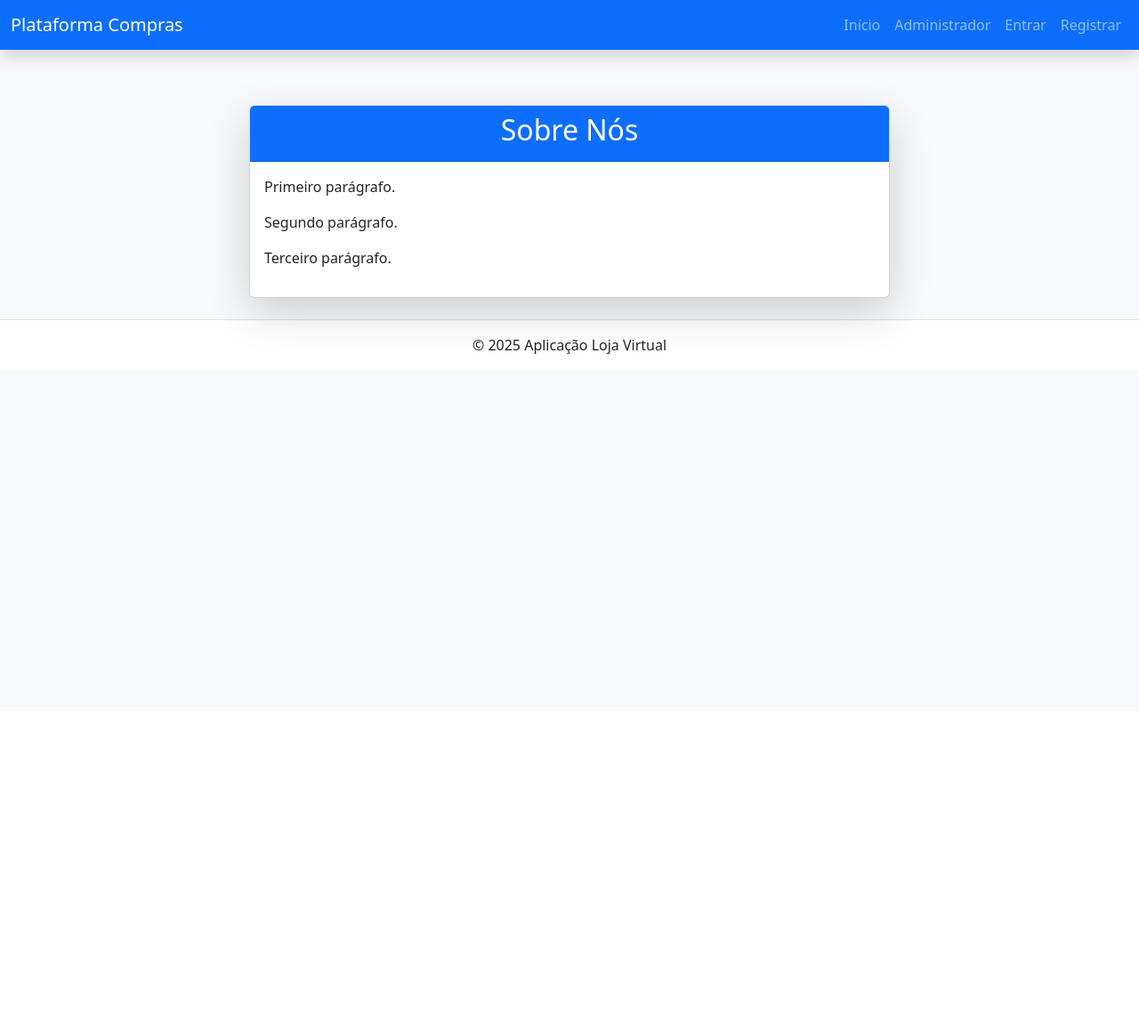
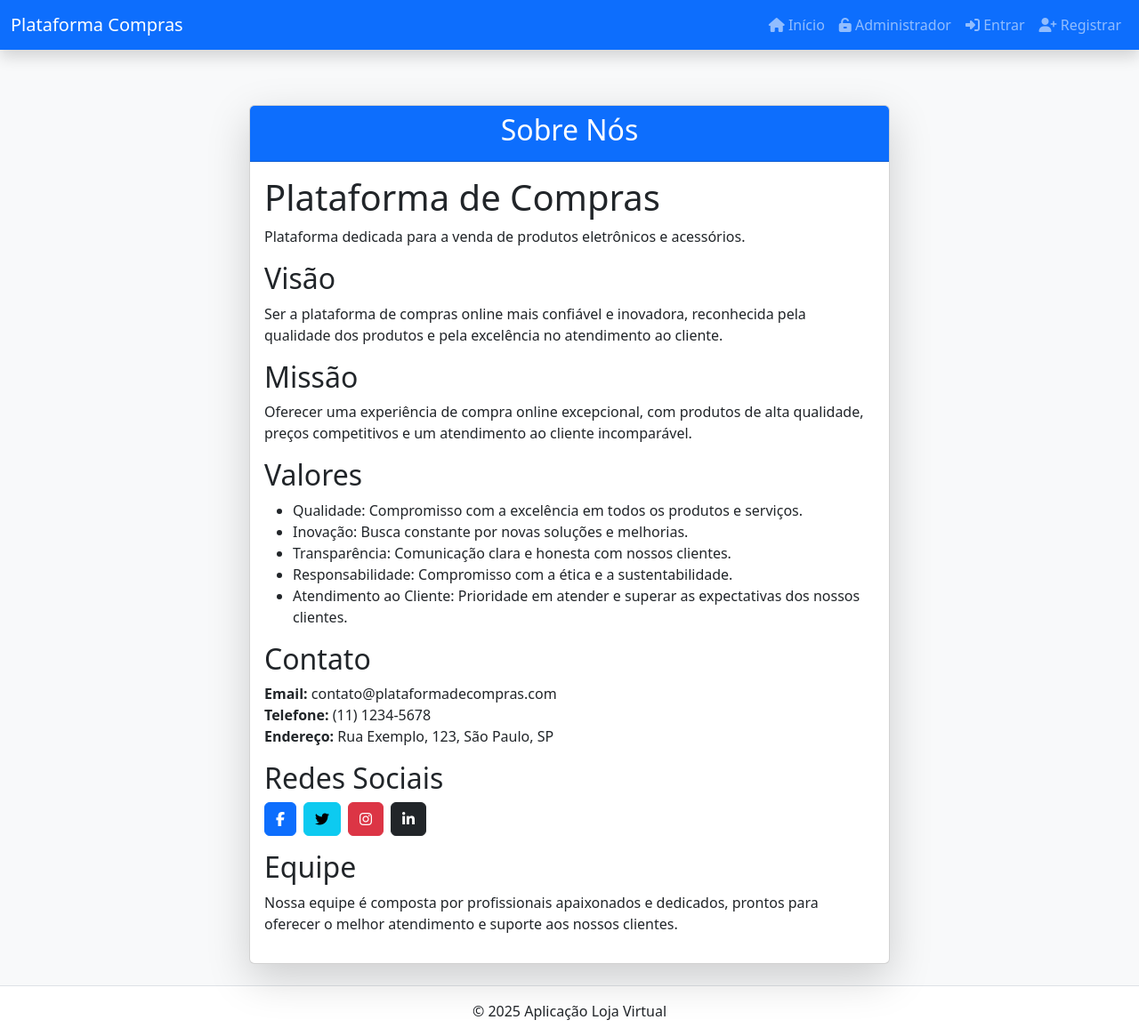
Before and after one commit to ThaisTMartins/SuaPrimeiraPagina-Teixeira, a Django app: page /about/ in a window 1280 px wide. Shown: the whole page at 89% size. Before the commit the page ends 398 px from the top, so only its background shows below. Run offline with Django 5.2, Linux system fonts and the light colour scheme; some libraries are stand-ins or nearby versions.

Commit message:
Font awesome, limpeza de htmls

```diff
--- a/App/templates/App/sobre.html
+++ b/App/templates/App/sobre.html
@@ -9,14 +9,44 @@
                     <h2>Sobre Nós</h2>
                 </div>
                 <div class="card-body">
+                    <h1 class="text-justify">
+                        Plataforma de Compras
+                    </h1>
                     <p class="text-justify">
-                        Primeiro parágrafo.
+                        Plataforma dedicada para a venda de produtos eletrônicos e acessórios.
                     </p>
+                    <h2 class="text-justify">Visão</h2>
                     <p class="text-justify">
-                        Segundo parágrafo.
+                        Ser a plataforma de compras online mais confiável e inovadora, reconhecida pela qualidade dos produtos e pela excelência no atendimento ao cliente.
                     </p>
+                    <h2 class="text-justify">Missão</h2>
                     <p class="text-justify">
-                        Terceiro parágrafo.
+                        Oferecer uma experiência de compra online excepcional, com produtos de alta qualidade, preços competitivos e um atendimento ao cliente incomparável.
+                    </p>
+                    <h2 class="text-justify">Valores</h2>
+                    <ul class="text-justify">
+                        <li>Qualidade: Compromisso com a excelência em todos os produtos e serviços.</li>
+                        <li>Inovação: Busca constante por novas soluções e melhorias.</li>
+                        <li>Transparência: Comunicação clara e honesta com nossos clientes.</li>
+                        <li>Responsabilidade: Compromisso com a ética e a sustentabilidade.</li>
+                        <li>Atendimento ao Cliente: Prioridade em atender e superar as expectativas dos nossos clientes.</li>
+                    </ul>
+                    <h2 class="text-justify">Contato</h2>
+                    <ul class="list-unstyled">
+                        <li><strong>Email:</strong> contato@plataformadecompras.com</li>
+                        <li><strong>Telefone:</strong> (11) 1234-5678</li>
+                        <li><strong>Endereço:</strong> Rua Exemplo, 123, São Paulo, SP</li>
+                    </ul>
+                    <h2 class="text-justify">Redes Sociais</h2>
+                    <ul class="list-unstyled d-flex gap-2">
+                        <li><a href="#" class="btn btn-primary"><i class="fab fa-facebook-f"></i></a></li>
+                        <li><a href="#" class="btn btn-info"><i class="fab fa-twitter"></i></a></li>
+                        <li><a href="#" class="btn btn-danger"><i class="fab fa-instagram"></i></a></li>
+                        <li><a href="#" class="btn btn-dark"><i class="fab fa-linkedin-in"></i></a></li>
+                    </ul>
+                    <h2 class="text-justify">Equipe</h2>
+                    <p class="text-justify">
+                        Nossa equipe é composta por profissionais apaixonados e dedicados, prontos para oferecer o melhor atendimento e suporte aos nossos clientes.
                     </p>
                 </div>
             </div>
--- a/App/templates/base.html
+++ b/App/templates/base.html
@@ -8,6 +8,8 @@
 
         <!-- Bootstrap CSS -->
         <link href="https://cdn.jsdelivr.net/npm/bootstrap@5.3.0/dist/css/bootstrap.min.css" rel="stylesheet">
+
+        <link href="https://cdnjs.cloudflare.com/ajax/libs/font-awesome/6.5.0/css/all.min.css" rel="stylesheet">
 
         <style>
             body {
@@ -27,10 +29,14 @@
                 <div class="collapse navbar-collapse" id="navbarNav">
                     <ul class="navbar-nav ms-auto">
                         <li class="nav-item">
-                            <a class="nav-link" href="{% url 'home' %}">Início</a>
+                            <a class="nav-link" href="{% url 'home' %}">
+                                <i class="fa-solid fa-house"></i> Início
+                            </a>
                         </li>
                         <li class="nav-item">
-                            <a class="nav-link" href="{% url 'admin:index' %}">Administrador</a>
+                            <a class="nav-link" href="{% url 'admin:index' %}">
+                                <i class="fa-solid fa-unlock-keyhole"></i> Administrador
+                            </a>
                         </li>
 
                         {% if user.is_authenticated %}
```
Also changed, not shown: App/templates/App/criar_usuario.html (+7 -0 lines), App/templates/App/editar_perfil.html (deleted, +0 -79 lines), App/templates/App/lista_usuario.html (+6 -4 lines).
